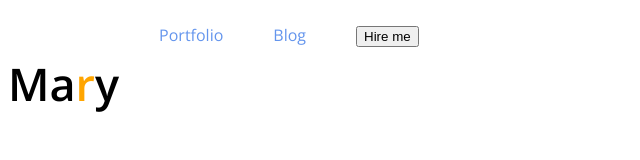
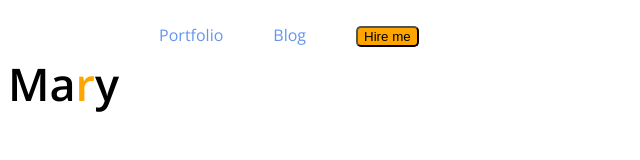
Before and after one commit to BorshaDevi/My-project-web-file, a plain HTML site: page index.html in a window 1280 px wide. Shown: the whole page, without its empty margins (0-640 px from the left). Drawn offline with nearby package versions, Linux system fonts and the light colour scheme.

Commit message:
add border-radius

```diff
--- a/index.html
+++ b/index.html
@@ -16,7 +16,7 @@
             <ul>
                 <li><a href="">Portfolio</a></li>
                 <li><a href="">Blog</a></li>
-                <li><button>Hire me</button></li>
+                <li><button class="btn-class">Hire me</button></li>
             </ul>
         </nav>
     </header>
--- a/styles/index.css
+++ b/styles/index.css
@@ -24,3 +24,7 @@ ul li a{
     text-decoration: none;
     color:cornflowerblue;
 }
+.btn-class{
+    border-radius:5px;
+    background-color: orange;
+}
```
